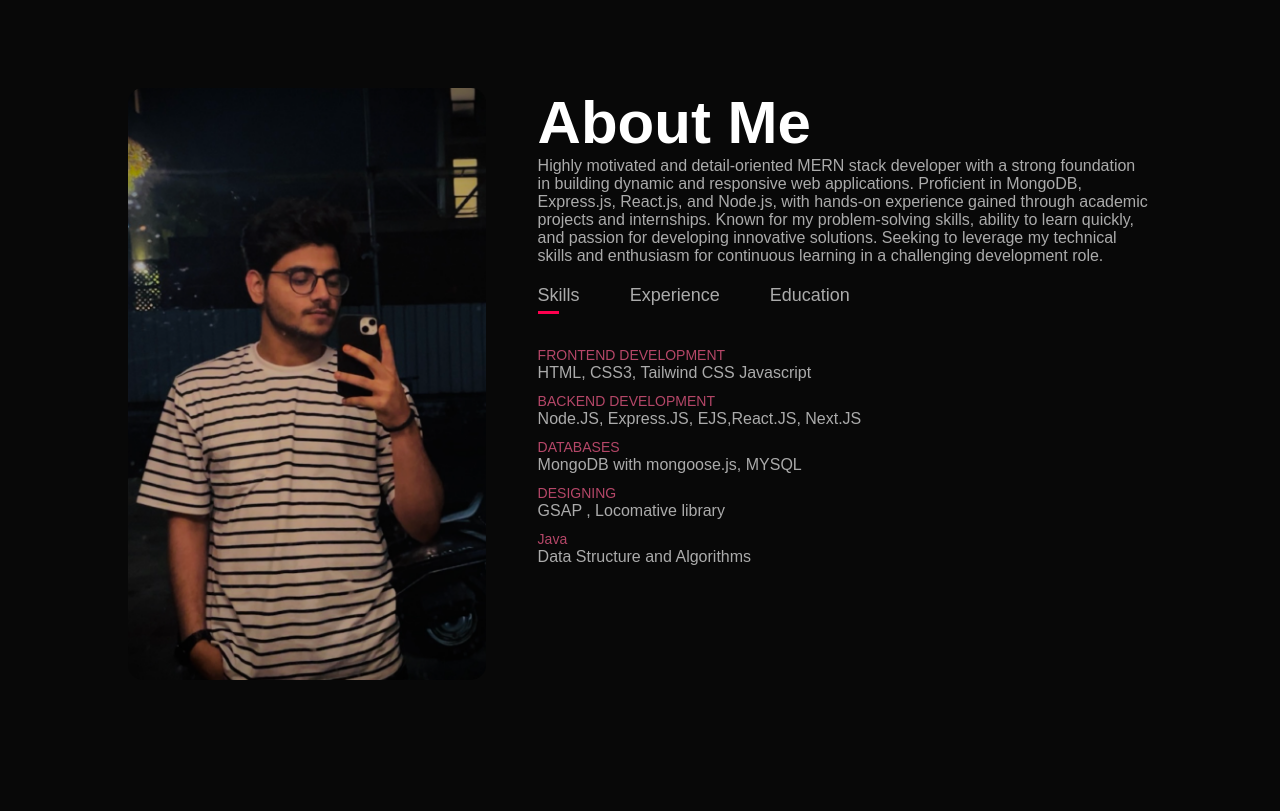
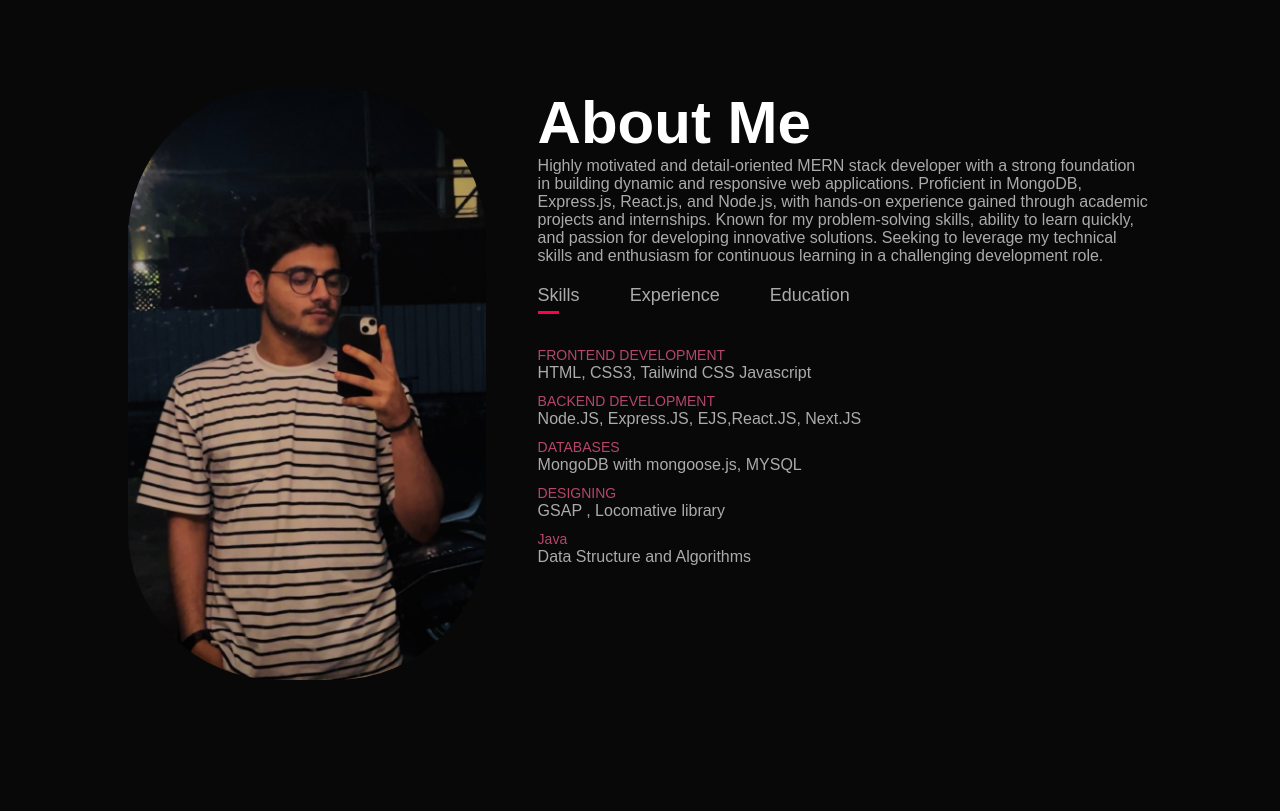
Before and after one commit to Nikhil79922/Nikhil79922.github.io, a plain HTML site: page index.html in a window 1280 px wide. Shown: the part 802-1613 px from the top of the page. Drawn offline with Linux system fonts and the light colour scheme.

Commit message:
Update style.css

```diff
--- a/style.css
+++ b/style.css
@@ -96,7 +96,7 @@ nav ul li a:hover::after {
 
 .about-col-1 img {
     width: 100%;
-    border-radius: 15px;
+    border-radius: 150px;
 }
 
 .about-col-2 {
```
